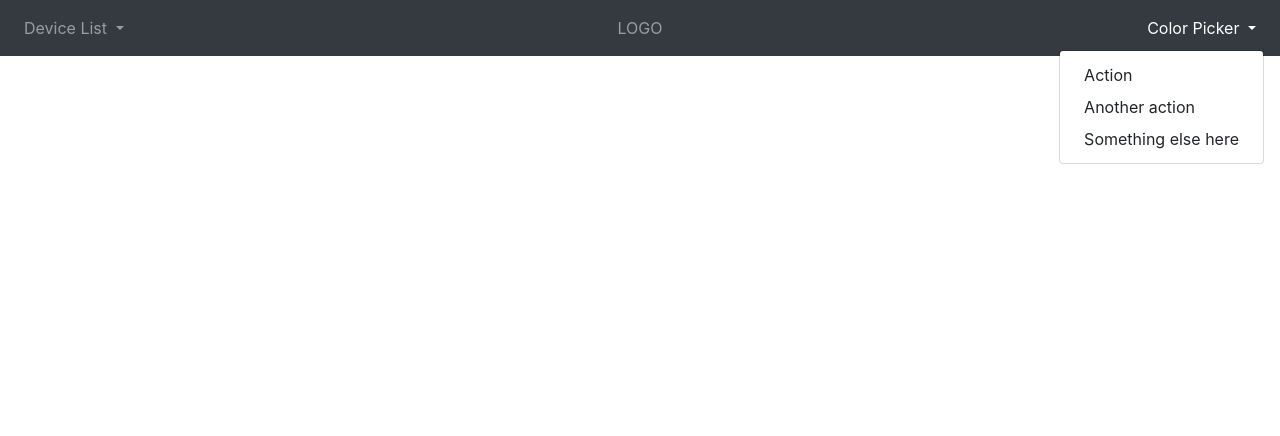
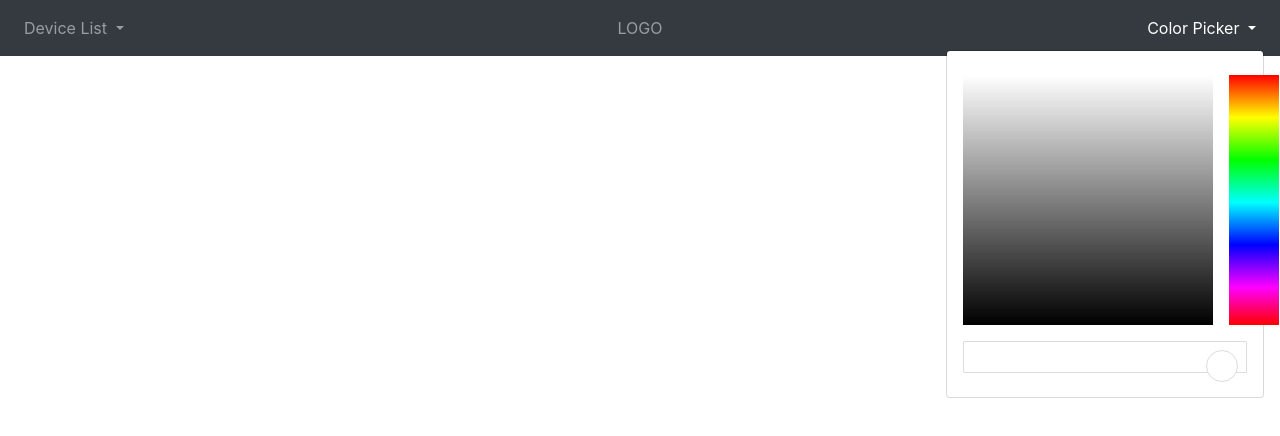
Before and after one commit to Spaghett-i-House/Rotini-SoundWave-UX, an Angular app in the folder RotiniSoundwaveUX/: page / in a window 1280 px wide. Both pictures are taken after a click on the button "Color Picker". Shown: the top 436 px of the page. Built offline with nearby package versions, Linux system fonts and the light colour scheme.

Commit message:
color picker works on dropdown

```diff
--- a/RotiniSoundwaveUX/src/app/app.module.ts
+++ b/RotiniSoundwaveUX/src/app/app.module.ts
@@ -6,6 +6,7 @@ import { AppRoutingModule } from './app-routing.module';
 import { AppComponent } from './app.component';
 import { NavbarComponent } from './navbar/navbar.component';
 import { ColorPickerModule } from './color-picker/color-picker.module';
+import { ColorPickerComponent } from './color-picker/color-picker.component';
 
 @NgModule({
   declarations: [
@@ -18,7 +19,7 @@ import { ColorPickerModule } from './color-picker/color-picker.module';
     ColorPickerModule,
     NgbModule
   ],
-  providers: [],
+  providers: [ColorPickerComponent],
   bootstrap: [AppComponent]
 })
 export class AppModule { }
--- a/RotiniSoundwaveUX/src/app/color-picker/color-palette/color-palette.component.ts
+++ b/RotiniSoundwaveUX/src/app/color-picker/color-palette/color-palette.component.ts
@@ -25,7 +25,7 @@ export class ColorPaletteComponent implements AfterViewInit, OnChanges {
 
 
   //reference to the HTML canvas element - allows us to use canvas with Angular
-  @ViewChild('canvas', {static: false})
+  @ViewChild('canvas', {static: true})
   canvas: ElementRef<HTMLCanvasElement>
 
   //store context object as a private variable
--- a/RotiniSoundwaveUX/src/app/color-picker/color-picker.component.ts
+++ b/RotiniSoundwaveUX/src/app/color-picker/color-picker.component.ts
@@ -1,7 +1,7 @@
 import { Component } from '@angular/core'
 
 @Component({
-  selector: 'app-color-picker',
+  selector: '[app-color-picker]',
   templateUrl: './color-picker.component.html',
   styleUrls: ['./color-picker.component.css'],
 })
--- a/RotiniSoundwaveUX/src/app/navbar/navbar.component.html
+++ b/RotiniSoundwaveUX/src/app/navbar/navbar.component.html
@@ -60,9 +60,7 @@
           Color Picker
         </a>
         <div ngbDropdownMenu class="dropdown-menu dropdown-flush-left" aria-labelledby="navbarDropdown">
-          <a class="dropdown-item" href="#">Action</a>
-          <a class="dropdown-item" href="#">Another action</a>
-          <a class="dropdown-item" href="#">Something else here</a>
+          <div app-color-picker></div>
         </div>
     </li>
   </ul>
--- a/RotiniSoundwaveUX/src/app/navbar/navbar.component.ts
+++ b/RotiniSoundwaveUX/src/app/navbar/navbar.component.ts
@@ -6,6 +6,7 @@ import {
   animate,
   transition
 } from '@angular/animations';
+import { ColorPickerComponent } from '../color-picker/color-picker.component';
 
 @Component({
   selector: 'app-navbar',
@@ -31,7 +32,7 @@ import {
 
 export class NavbarComponent implements OnInit {
 
-  constructor() { }
+  constructor(private cpc: ColorPickerComponent) { }
 
   ngOnInit() { }
 
```
